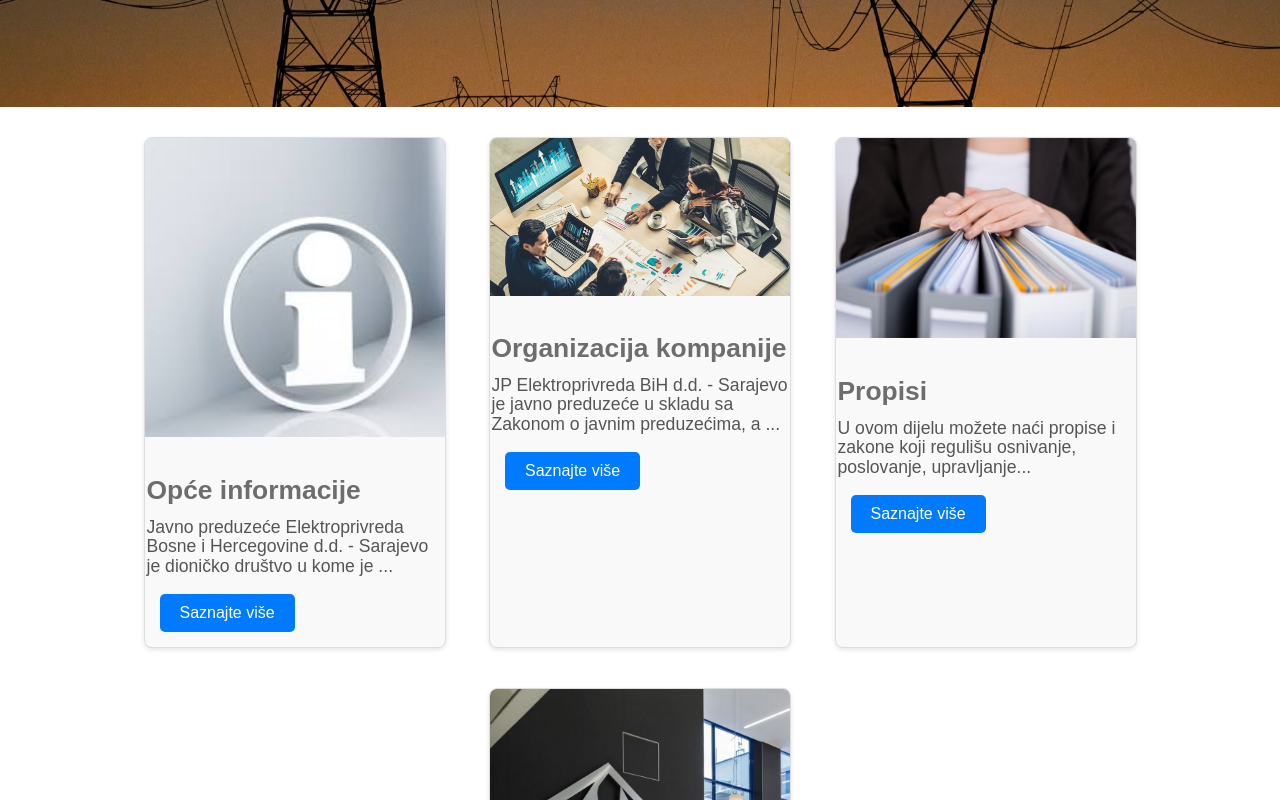
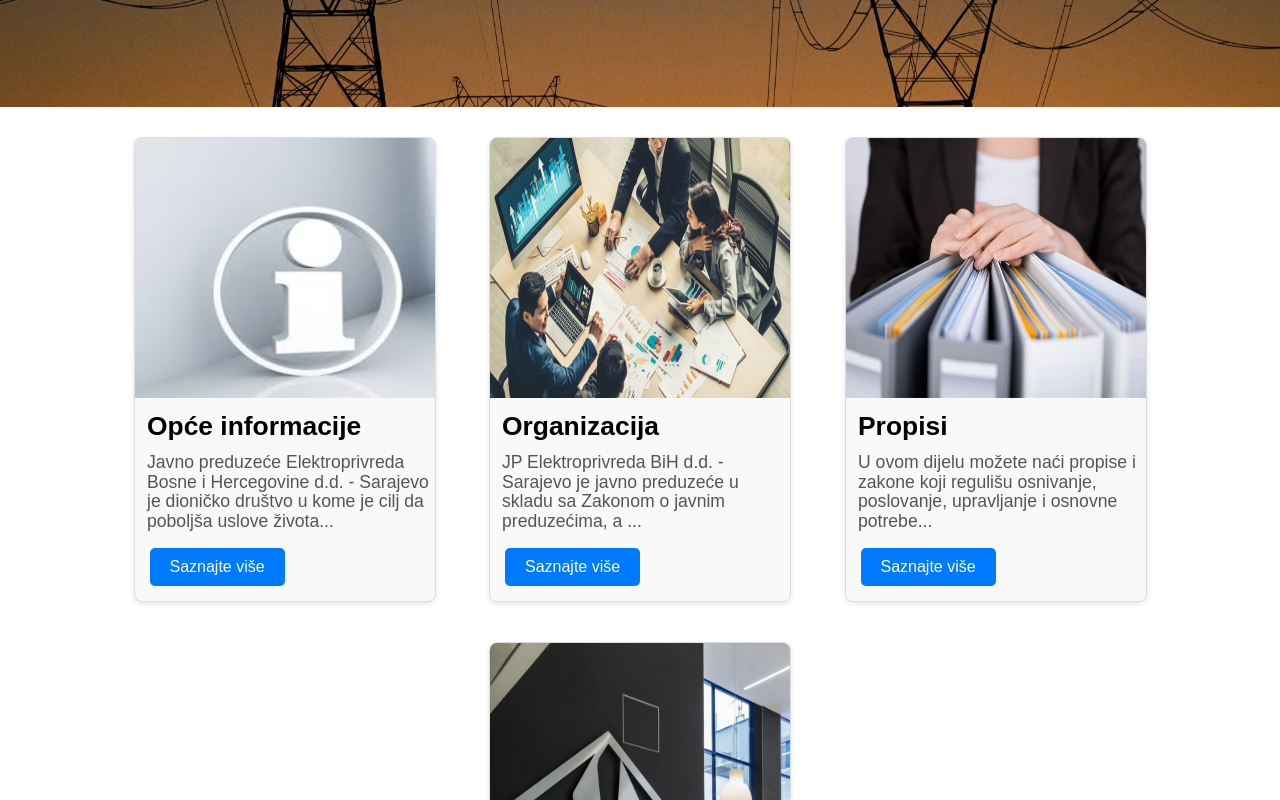
Before and after one commit to arnelahh/EPBiH-WD, a React (Vite) app in the folder aplikacija/: page /about-company in a window 1280 px wide. Shown: the part 420-1220 px from the top of the page. Built offline with nearby package versions, Linux system fonts and the light colour scheme.

Commit message:
Kontakt
promjena kontakta i register buttona

```diff
--- a/aplikacija/src/jsx/AboutCompany.jsx
+++ b/aplikacija/src/jsx/AboutCompany.jsx
@@ -11,35 +11,35 @@
           </section>
           <section className="company-info">
             <div className="info-card">
-              <img src="src/slike ep/info.jpeg" alt="Opće informacije"/>
+              <img className="info-img" src="src/slike ep/info.jpeg" alt="Opće informacije"/>
               <div className="info-content">
                 <h2>Opće informacije</h2>
-                <p>Javno preduzeće Elektroprivreda Bosne i Hercegovine d.d. - Sarajevo je dioničko društvo u kome je ...</p>
+                <p>Javno preduzeće Elektroprivreda Bosne i Hercegovine d.d. - Sarajevo je dioničko društvo u kome je cilj da poboljša uslove života...</p>
                 <button className="learn-more">Saznajte više</button>
               </div>
             </div>
             <div className="info-card">
-              <img src="src/slike ep/resize.jpeg" alt="Organizacija kompanije"/>
+              <img className="info-img" src="src/slike ep/resize.jpeg" alt="Organizacija kompanije"/>
               <div className="info-content">
-                <h2>Organizacija kompanije</h2>
+                <h2>Organizacija</h2>
                 <p>JP Elektroprivreda BiH d.d. - Sarajevo je javno preduzeće u skladu sa Zakonom o javnim preduzećima, a
                   ...</p>
                 <button className="learn-more">Saznajte više</button>
               </div>
             </div>
             <div className="info-card">
-              <img src="src/slike ep/propisi.jpg" alt="Propisi"/>
+              <img className="info-img" src="src/slike ep/propisi.jpg" alt="Propisi"/>
               <div className="info-content">
                 <h2>Propisi</h2>
-                <p>U ovom dijelu možete naći propise i zakone koji regulišu osnivanje, poslovanje, upravljanje...</p>
+                <p>U ovom dijelu možete naći propise i zakone koji regulišu osnivanje, poslovanje, upravljanje i osnovne potrebe...</p>
                 <button className="learn-more">Saznajte više</button>
               </div>
             </div>
             <div className="info-card">
-              <img src="src/slike ep/predvorje.jpg" alt="Koncern EPBiH"/>
+              <img className="info-img" src="src/slike ep/predvorje.jpg" alt="Koncern EPBiH"/>
               <div className="info-content">
                 <h2>Koncern EPBiH</h2>
-                <p>Koncern EPBiH, kao oblik povezivanja privrednih društava, uspostavljen je u novembru 2009. g...</p>
+                <p>Koncern EPBiH, kao oblik strukturološkog povezivanja privrednih društava, uspostavljen je u novembru 2009. g...</p>
                 <button className="learn-more">Saznajte više</button>
               </div>
             </div>
--- a/aplikacija/src/jsx/Market.jsx
+++ b/aplikacija/src/jsx/Market.jsx
@@ -21,7 +21,7 @@
             </ul>
             <div className="grid-content">
               <div className="grid-item">
-                <img src="https://www.epbih.ba/img/s/700x700/upload/images/v2/pages/ilustracije/Depositphotos_151249562_original.jpg" alt="Ilustracija" />
+                <img className="market-info-img" src="https://www.epbih.ba/img/s/700x700/upload/images/v2/pages/ilustracije/Depositphotos_151249562_original.jpg" alt="Ilustracija" />
               </div>
               <div className="grid-item">
                 <h1>Javni snabdjevač</h1>
@@ -34,7 +34,7 @@
                 <p className="link">+Detaljnije</p>
               </div>
               <div className="grid-item">
-                <img src="https://www.epbih.ba/img/s/700x700/upload/images/v2/pages/ilustracije/Depositphotos_182636538_original.jpg" alt="Ilustracija" />
+                <img className="market-info-img" src="https://www.epbih.ba/img/s/700x700/upload/images/v2/pages/ilustracije/Depositphotos_182636538_original.jpg" alt="Ilustracija" />
               </div>
             </div>
             <h2>Kako postati kupac?</h2>
@@ -56,7 +56,7 @@
               <li>Obrasci ugovora koje potpisuje snabdjevač sa krajnjim kupcem/proizvođačem</li>
             </ul>
             <h3>Kupac koji ima priključak na distributivnu mrežu drugih elektroprivreda u BiH, a želi da mu snabdjevač električne energije bude JP EPBiH</h3>
-            <p>Ukoliko ste priključeni na distributivnu mrežu drugih elektroprivreda u BiH, odnosno drugih elektrodistributivnih preduzeća, a želite postati kupac električne energije JP EPBiH, dovoljno je da se obratite sa zahtjevom JP EPBiH kao vašem budućem novom snabdjevaču električne energije. Postupak promjene snabdjevača trajat će maksimalno 21 dan od trenutka podnošenja zahtjeva za promjenom snabdjevača. Za sve informacije u vezi s promjenom snabdjevača možete se obratiti nadležnim podružnicama.</p>
+            <p className="specificnip">Ukoliko ste priključeni na distributivnu mrežu drugih elektroprivreda u BiH, odnosno drugih elektrodistributivnih preduzeća, a želite postati kupac električne energije JP EPBiH, dovoljno je da se obratite sa zahtjevom JP EPBiH kao vašem budućem novom snabdjevaču električne energije. Postupak promjene snabdjevača trajat će maksimalno 21 dan od trenutka podnošenja zahtjeva za promjenom snabdjevača. Za sve informacije u vezi s promjenom snabdjevača možete se obratiti nadležnim podružnicama.</p>
           </section>
         </main>
       </div>
--- a/aplikacija/src/jsx/Register.jsx
+++ b/aplikacija/src/jsx/Register.jsx
@@ -89,7 +89,7 @@
                                 <p className="useragr">Klikom na Registrujte se slažete se s našim Uvjetima, Politikom privatnosti i Politikom kolačića. Možete primati SMS obavještenja od nas i možete odustati u bilo kojem trenutku.</p>
                             </div>
                             <div className="register-buttons">
-                                <button type="submit" className="register-button">Registrujte se</button>
+                                <button type="submit" className="register-buttonl">Registrujte se</button>
                             </div>
                         </form>
                     </div>
--- a/aplikacija/src/stilovi/AboutCompany.css
+++ b/aplikacija/src/stilovi/AboutCompany.css
@@ -38,30 +38,33 @@
     box-shadow: 0 2px 5px rgba(0, 0, 0, 0.1);
     margin-bottom: 40px;
 }
-.info-card a {
+.info-card {
     margin-left: 20px;
     margin-right: 20px;
 }
 
-.info-card img {
+.info-img {
     width: 100%;
-    height: 200px;
-    object-fit: cover;
+    height: 260px;
 }
 
 .info-content {
     padding: 15px;
+    align-items: end;
 }
 
 .info-content h2 {
     font-size: 1.5em;
     margin-bottom: 10px;
+    margin-left: 10px;
+    margin-top: -5px;
 }
 
 .info-content p {
     font-size: 1em;
     color: #555;
     margin-bottom: 20px;
+    margin-left: 10px;
 }
 
 .learn-more {
--- a/aplikacija/src/stilovi/App.css
+++ b/aplikacija/src/stilovi/App.css
@@ -25,10 +25,10 @@
   border-radius: 5px;
 }
 .App-nav a:hover{
-  background-color: #dddddd;
+  background-color: #cccccc;
 }
 .App-nav a:active{
-  border-bottom: 2px solid #437EF7 ;
+  background-color: #eeeeee ;
 }
 .App-nav a:last-child:active{
   border-bottom: none;
@@ -39,14 +39,18 @@
   padding: 7px 15px;
   border-radius: 5px;
 }
+.App-nav a:enabled{
+  background-color: #007bff;
+}
 .App-login {
   background-color: #f1f1f1;
   padding: 5px 10px;
   border-radius: 5px;
 }
 .App-login:hover{
-  background-color: #0056b3;
+  background-color: midnightblue;
   color: white;
+  transition: background-color 0.3s;
 }
 
 .hero-section {
--- a/aplikacija/src/stilovi/Login.css
+++ b/aplikacija/src/stilovi/Login.css
@@ -132,6 +132,8 @@
     border-radius: 4px;
     cursor: pointer;
     transition: background-color 0.3s ease, transform 0.3s ease;
+    border: 1px solid #007bff;
+    font-weight: bold;
 }
 .login-button:hover{
     background-color: #0056b3;
@@ -142,11 +144,13 @@
     margin: 10px 0;
     text-align: center;
     text-decoration: none;
-    background-color: white;
+    background-color: #eeeeee;
     color: #007bff;
     border: 1px solid #007bff;
     cursor: pointer;
     transition: background-color 0.3s ease, transform 0.3s ease;
+    border-radius: 4px;
+    font-weight: bold;
 }
 .register-button:hover{
     background-color: #f4f4f4;
--- a/aplikacija/src/stilovi/Market.css
+++ b/aplikacija/src/stilovi/Market.css
@@ -23,43 +23,9 @@
     align-items: center;
 }
 
-.info-section {
-    display: flex;
-    justify-content: center;
-    gap: 20px;
-    flex-wrap: wrap;
-    margin-bottom: 20px;
-}
-
-.info-card {
-    background-color: #f9f9f9;
-    border: 1px solid #ddd;
-    border-radius: 8px;
-    width: 300px;
-    text-align: left;
-    overflow: hidden;
-    box-shadow: 0 2px 5px rgba(0, 0, 0, 0.1);
-}
-
-.info-card img {
+.market-info-img {
     width: 100%;
     height: auto;
-}
-
-.info-content {
-    padding: 15px;
-}
-
-.info-content h2 {
-    font-size: 1.5em;
-    margin-bottom: 10px;
-    color: #6d6d6d;
-}
-
-.info-content p {
-    font-size: 1em;
-    color: #555;
-    margin-bottom: 20px;
 }
 
 .grid-content {
@@ -69,6 +35,7 @@
     gap: 5%;
     justify-content: center;
     margin-bottom: 40px;
+    align-items: start;
 }
 
 .grid-item {
@@ -76,6 +43,7 @@
     width: 45%;
     text-align: left;
     overflow: hidden;
+    align-items: start;
 }
 
 .grid-item img {
@@ -84,16 +52,25 @@
 }
 
 .grid-content h1 {
-    margin-top: 20%;
+    display: grid;
     font-size: 1.5em;
-    margin-bottom: 10px;
+    margin-bottom: 20px;
+    margin-top: 10px;
     color: #555;
+    align-items: start;
+    text-align: start;
+
 }
-
+.specificnip{
+    margin-bottom: 20px;
+}
 .grid-content p {
     font-size: 1em;
     color: #666;
+    margin-top: 20px;
     margin-bottom: 10px;
+    margin-left: 20px;
+    margin-right: 20px;
 }
 
 .link {
--- a/aplikacija/src/stilovi/Register.css
+++ b/aplikacija/src/stilovi/Register.css
@@ -70,7 +70,7 @@
     justify-content: center;
 }
 
-.register-button {
+.register-buttonl {
     padding: 10px 20px;
     border: none;
     background-color: #007bff;
@@ -79,7 +79,7 @@
     cursor: pointer;
 }
 
-.register-button:hover {
+.register-buttonl:hover {
     background-color: #0056b3;
 }
 p{
```
